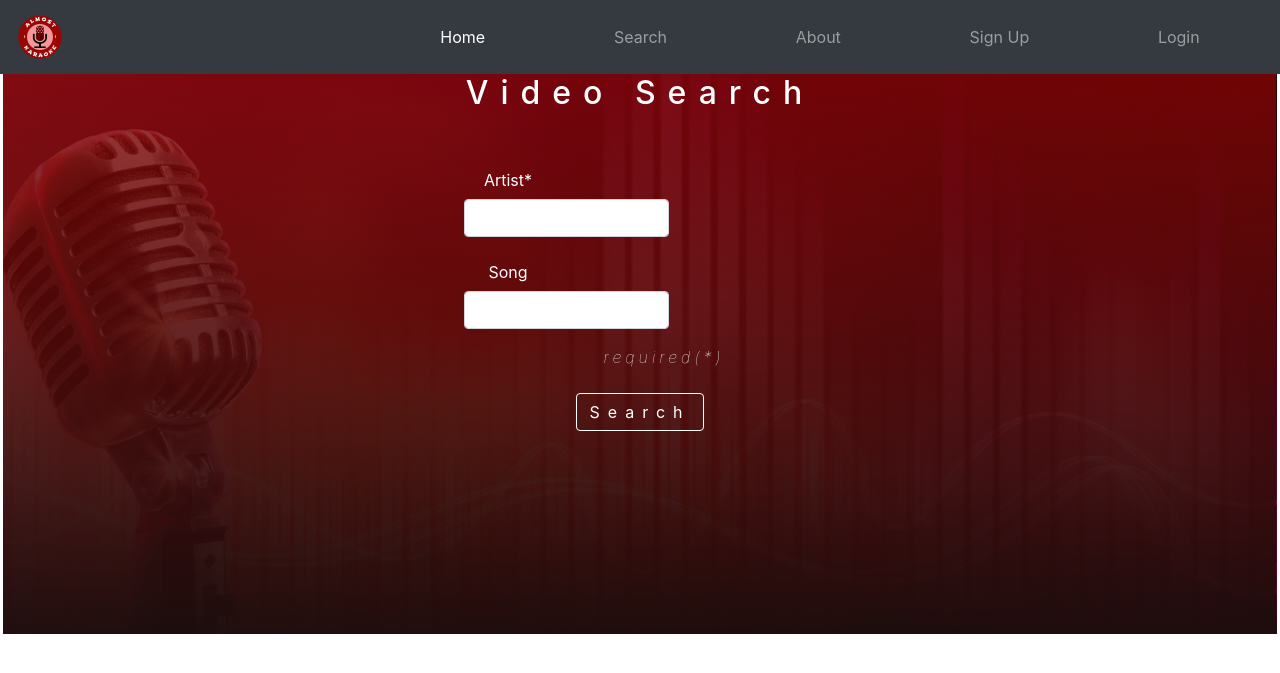
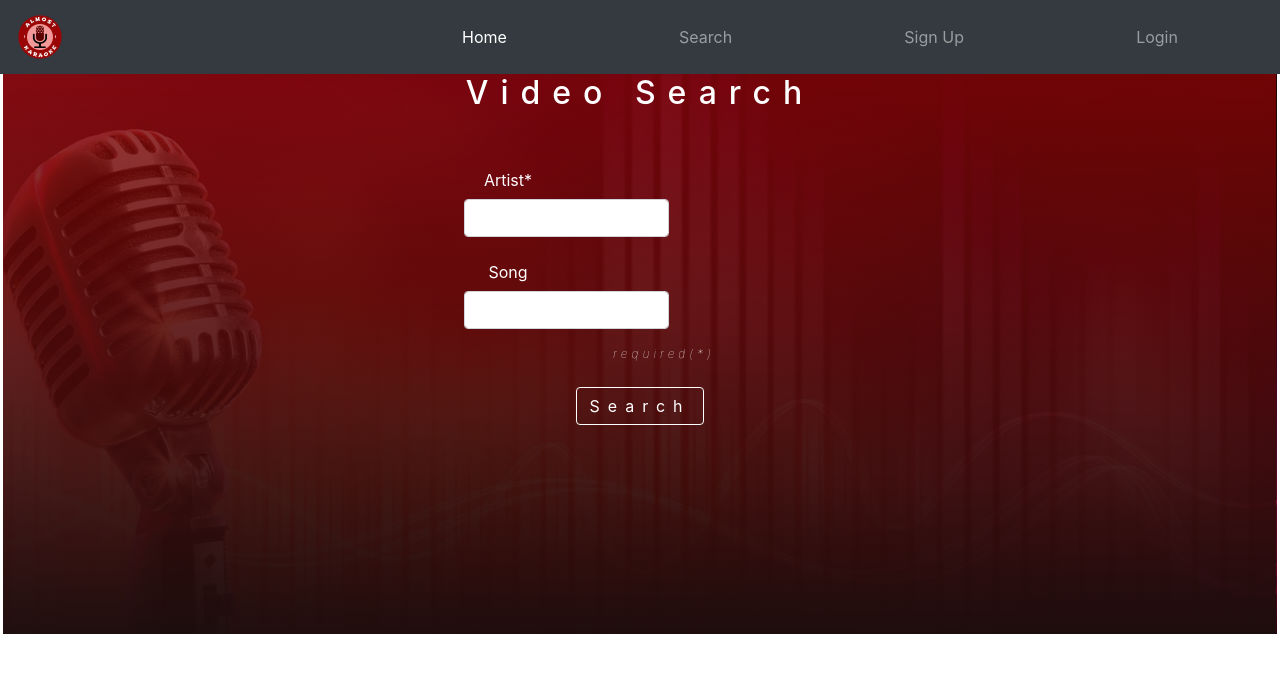
Before and after one commit to jetamartin/not-so-karaoke, a Flask app: page /search in a window 1280 px wide. Shown: the top 673 px of the page. Run offline with Flask 2, Linux system fonts and the light colour scheme; parts of the project's set-up code (start-up, migrations or seed data) failed here and were passed over; some libraries are stand-ins or nearby versions.

Commit message:
minor mod to form screens

```diff
--- a/static/styles.css
+++ b/static/styles.css
@@ -20,7 +20,7 @@
   right: 0;
 
   /* Apply animation to this element */
-  animation: call-to-actions 8s linear;
+  animation: call-to-actions 12s ease-out;
 }
 
 @keyframes call-to-actions {
@@ -269,6 +269,10 @@
   font-size: 1.5rem;
 }
 
+.small-font-size {
+  font-size: .75rem
+}
+
 .thin-lettering {
   font-size: lighter;
 }
--- a/templates/base.html
+++ b/templates/base.html
@@ -39,9 +39,9 @@ crossorigin="anonymous"></script>
           <a class="nav-link" href="/favorites">Favorites</a>
         </li>
       {% endif %}
-      <li class="nav-item">
+      <!-- <li class="nav-item">
         <a class="nav-link" href="/about">About</a>
-      </li>
+      </li> -->
       {% if session['user_id'] %}
         <li class="nav-item">
           <!-- <a class="nav-link" href="/logout">Logout</a> -->
--- a/templates/search.html
+++ b/templates/search.html
@@ -31,8 +31,8 @@
         </div>
        </div>
       {% endfor %}
-      <p class="text-white justify-content-end font-weight-lighter font-italic ml-5 med-letter-spacing">required(*)</p>
-      <button class="btn btn-outline-secondary text-white border-white lg-letter-spacing mt-2">Search</button>
+      <p class="text-white justify-content-end font-weight-lighter font-italic small-font-size med-letter-spacing ml-5 ">required(*)</p>
+      <button class="btn btn-outline-secondary text-white border-white lg-letter-spacing  mt-2">Search</button>
     </form>
   </div>
 
```
